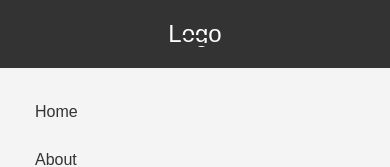
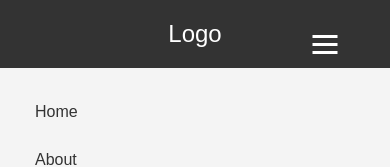
Before and after one commit to yaroprof/Basic-Elements-Case, a plain HTML site: page 01-main-elements/01-header/header2.html in a window 390 px wide. Both pictures are taken after a click on the button "Toggle menu". Shown: the top 167 px of the page. Drawn offline with Linux system fonts and the light colour scheme.

Commit message:
final-com-v4

```diff
--- a/01-main-elements/01-header/js/script2.js
+++ b/01-main-elements/01-header/js/script2.js
@@ -4,5 +4,7 @@ document.addEventListener('DOMContentLoaded', () => {
 
     menuToggle.addEventListener('click', () => {
         sidebar.classList.toggle('fullscreen');
+        menuToggle.classList.toggle('active'); // Додаємо або прибираємо клас 'active'
     });
+
 });
--- a/01-main-elements/01-header/styles/style2.css
+++ b/01-main-elements/01-header/styles/style2.css
@@ -122,3 +122,21 @@ header {
         margin-left: 0; /* Контент займає всю ширину */
     }
 }
+
+@media (max-width: 768px) {
+    .menu-toggle {
+        display: block;
+        right: 20px;
+        left: auto;
+    }
+
+    /* Чорний колір ліній до відкриття сайдбару */
+    .menu-toggle .burger-line {
+        background-color: #333;
+    }
+
+    /* Коли меню активне, колір ліній стає білим */
+    .menu-toggle.active .burger-line {
+        background-color: #fff;
+    }
+}
```
